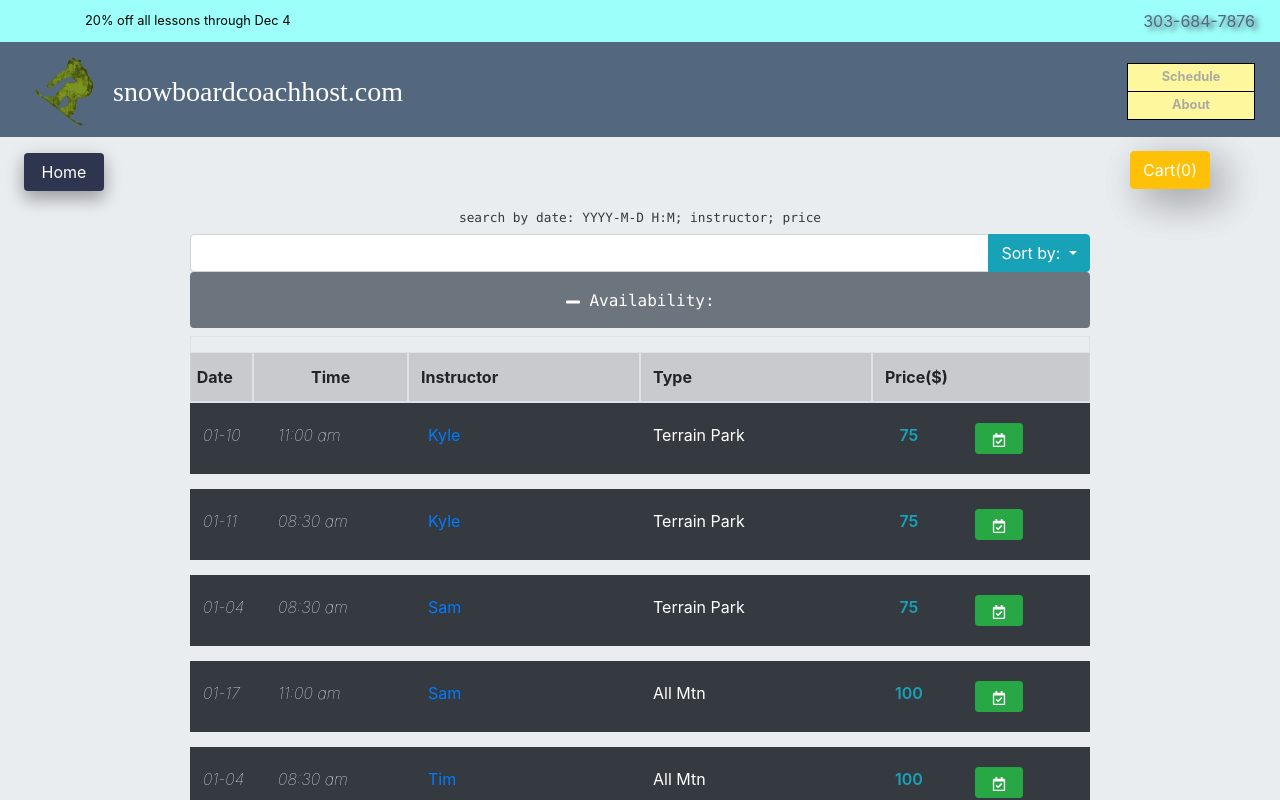
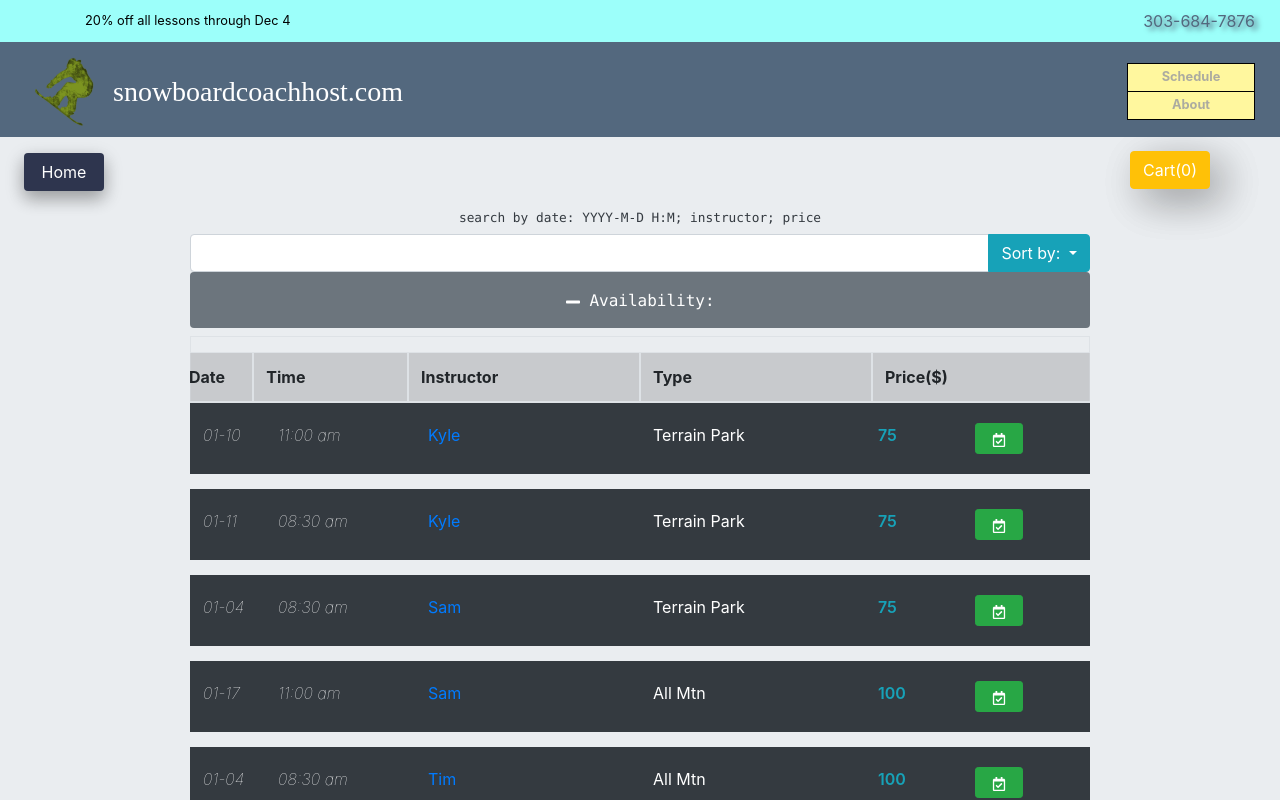
Before and after one commit to hicksey-makes/ski-lessons-snowV2, a React (Create React App) app: page /schedule in a window 1280 px wide. Shown: the top 800 px of the page. Built offline with nearby package versions, Linux system fonts and the light colour scheme; a web font is replaced by a local one.

Commit message:
Revert "small th position changes in listlessons.js"
This reverts commit f72f6964e4ff86999a33d5bc4bdc056d08a6d374.

do not want these position changes

```diff
--- a/src/components/Reserve/ListLesson.js
+++ b/src/components/Reserve/ListLesson.js
@@ -48,7 +48,7 @@ class ListLesson extends Component {
             <div className="col-2 col-md-3 text-white brd">
               {this.props.lsns.lsnType}
             </div>
-            <div className="col-2 col-md-1 label-item brd lsn-price text-info text-break text-center">
+            <div className="col-2 col-md-1 label-item brd lsn-price text-info text-break">
               {this.props.lsns.lessonCost}
             </div>
             <div className="col-1 col-md-1 brd">
--- a/src/components/Reserve/ListLessons.js
+++ b/src/components/Reserve/ListLessons.js
@@ -21,8 +21,8 @@ class ListLessons extends Component {
       <table className="table table-bordered mt-2 mb-n3">
             <thead>
               <tr className="table-active row">
-                <th className="col-2 col-md-1 text-center">Date</th>
-                <th className="col-2 col-md-2 text-center">Time</th>
+                <th className="col-2 col-md-1">Date</th>
+                <th className="col-2 col-md-2">Time</th>
                 <th className="col-3 col-md-3">Instructor</th>
                 <th className="col-2 col-md-3">Type</th>
                 <th className="col-3 col-md-3">Price($)</th>
```
